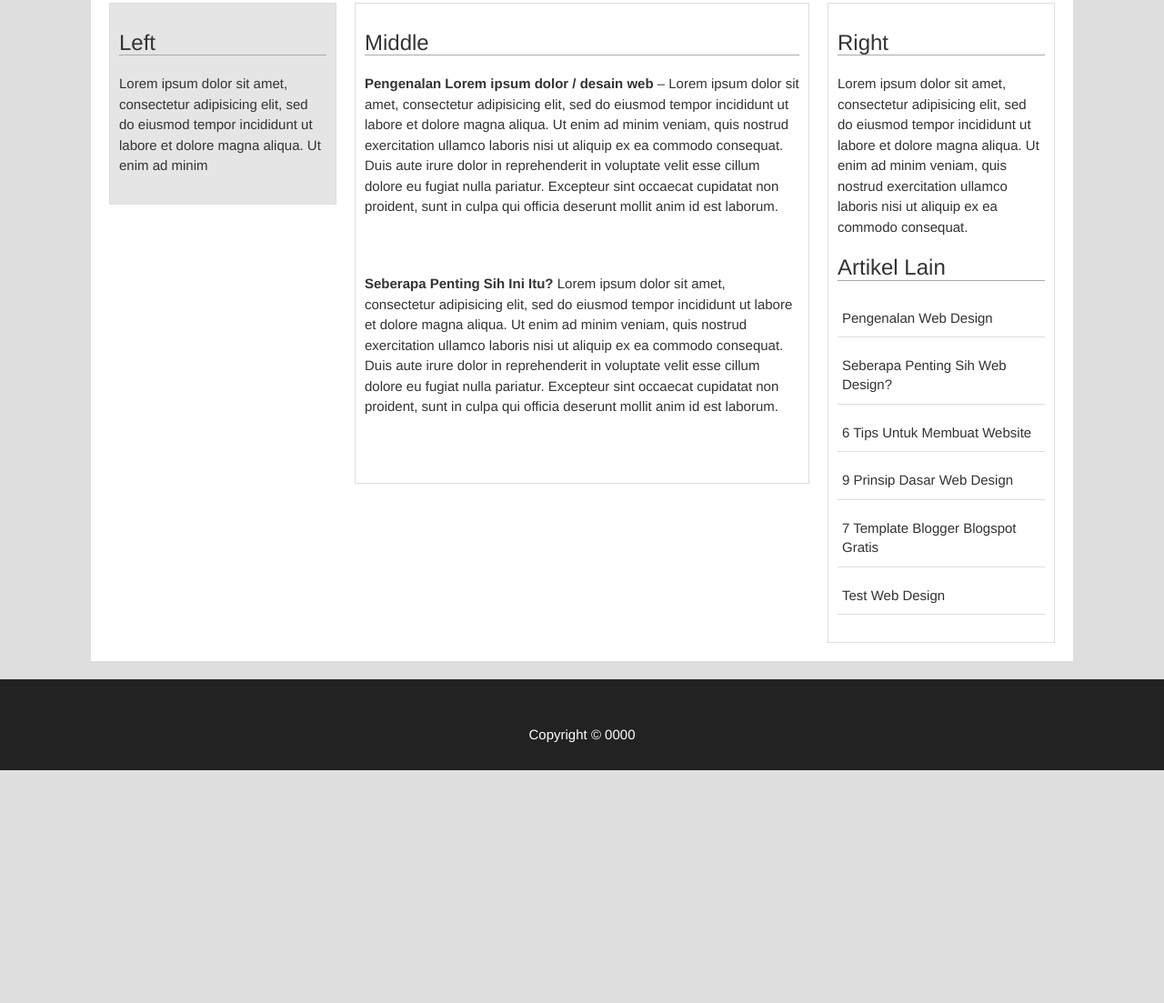
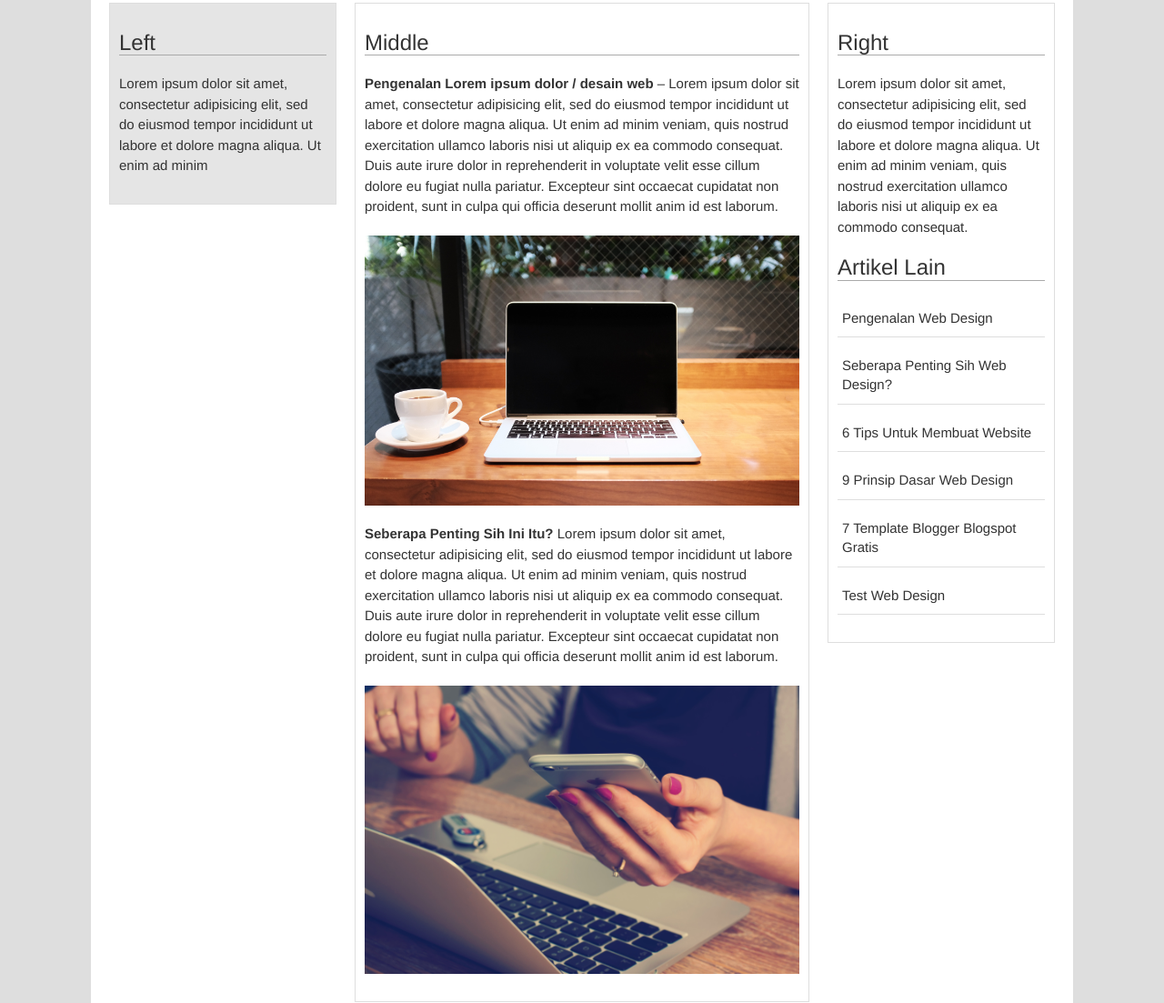
Before and after one commit to oktakev/webFramework, a plain HTML site: page index.html in a window 1280 px wide. Shown: the part 361-1464 px from the top of the page at 91% size. Before the commit the page ends 1208 px from the top, so only its background shows below. Drawn offline with Linux system fonts and the light colour scheme.

Commit message:
Menambah beberapa gambar

```diff
--- a/index.html
+++ b/index.html
@@ -60,14 +60,14 @@
 			consequat. Duis aute irure dolor in reprehenderit in voluptate velit esse
 			cillum dolore eu fugiat nulla pariatur. Excepteur sint occaecat cupidatat non
 			proident, sunt in culpa qui officia deserunt mollit anim id est laborum.</p>
-			<p><img src="" alt=""></p>
+			<p><img src="assets/img/alex-knight-192782-unsplash.jpg" alt=""></p>
 			<p><a href="#">Seberapa Penting Sih Ini Itu?</a> Lorem ipsum dolor sit amet, consectetur adipisicing elit, sed do eiusmod
 			tempor incididunt ut labore et dolore magna aliqua. Ut enim ad minim veniam,
 			quis nostrud exercitation ullamco laboris nisi ut aliquip ex ea commodo
 			consequat. Duis aute irure dolor in reprehenderit in voluptate velit esse
 			cillum dolore eu fugiat nulla pariatur. Excepteur sint occaecat cupidatat non
 			proident, sunt in culpa qui officia deserunt mollit anim id est laborum.</p>
-			<p><img src="" alt=""></p>
+			<p><img src="assets/img/william-iven-8515-unsplash.jpg" alt=""></p>
 		</div> <!--/ .middle -->
 
 		<div class="right">
```
Also changed, not shown: assets/img/alex-knight-192782-unsplash.jpg (added), assets/img/william-iven-8515-unsplash.jpg (added).
